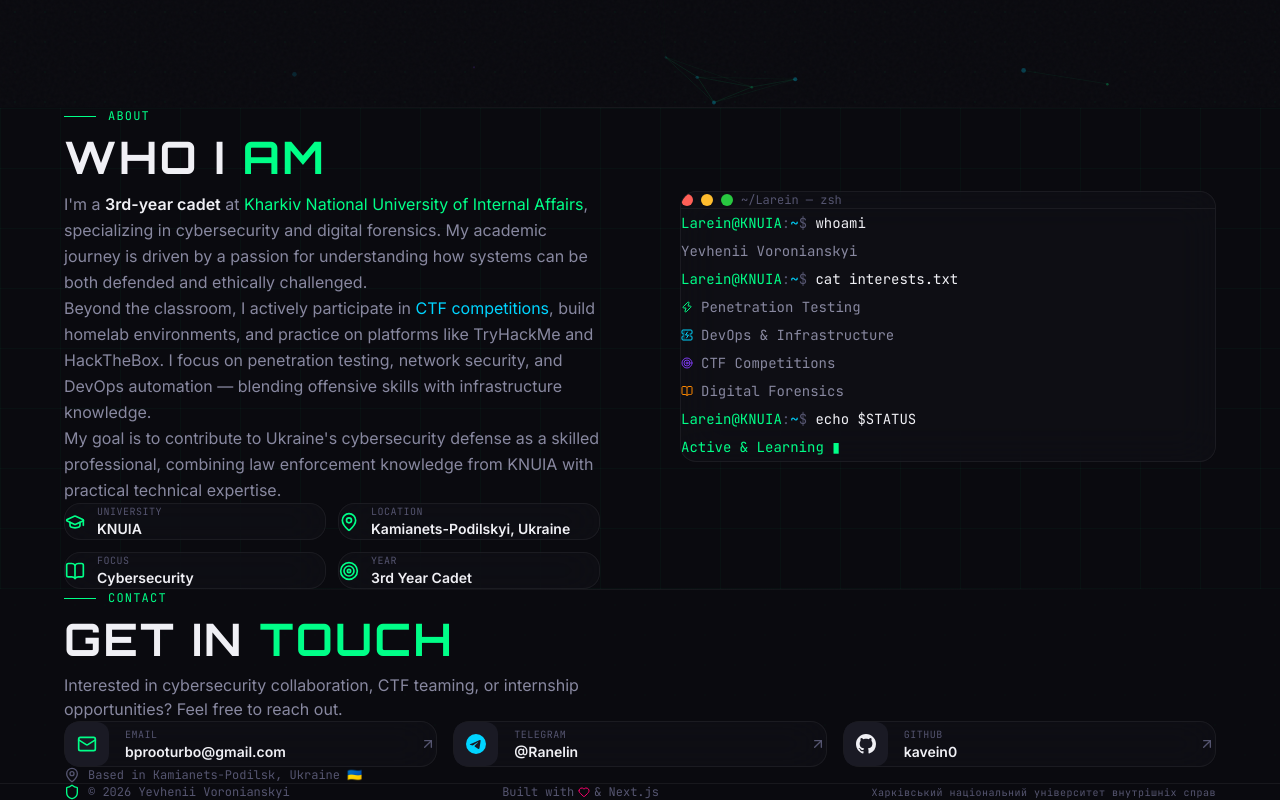
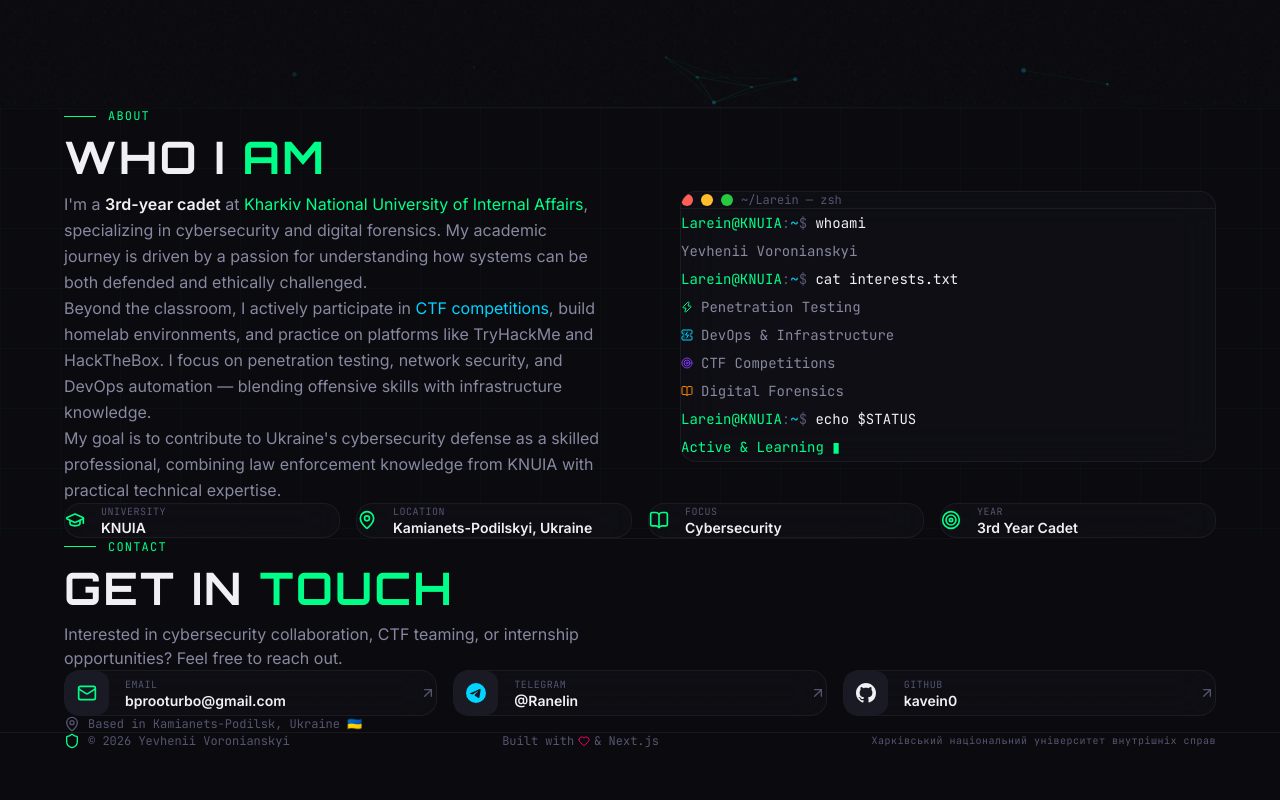
Before and after one commit to kavein0/portfolio, a Next.js app: page / in a window 1280 px wide. Shown: the part 693-1493 px from the top of the page. After the commit the page ends 1442 px from the top, so only its background shows below. Built offline with nearby package versions, Linux system fonts and the light colour scheme.

Commit message:
style: arrange cards horizontally and improve text spacing

```diff
--- a/src/components/sections/AboutSection.tsx
+++ b/src/components/sections/AboutSection.tsx
@@ -96,28 +96,6 @@ export default function AboutSection() {
               combining law enforcement knowledge from KNUIA with practical technical expertise.
             </p>
 
-            {/* Quick stats */}
-            <div className="grid grid-cols-2 gap-3 pt-4">
-              {highlights.map((item, i) => (
-                <m.div
-                  key={item.label}
-                  initial={{ opacity: 0, y: 15 }}
-                  animate={inView ? { opacity: 1, y: 0 } : {}}
-                  transition={{ duration: 0.4, delay: 0.4 + i * 0.1 }}
-                  className="glass-card p-4 flex items-center gap-3"
-                >
-                  <div className="text-[var(--cyber-green)]">{item.icon}</div>
-                  <div>
-                    <p className="font-mono text-[10px] text-[var(--text-muted)] uppercase tracking-wider">
-                      {item.label}
-                    </p>
-                    <p className="text-sm font-semibold text-[var(--text-primary)]">
-                      {item.value}
-                    </p>
-                  </div>
-                </m.div>
-              ))}
-            </div>
           </m.div>
 
           {/* Visual block — terminal card */}
@@ -185,6 +163,31 @@ export default function AboutSection() {
             </div>
           </m.div>
         </div>
+
+        {/* Quick stats - Full width horizontal layout */}
+        <div className="grid grid-cols-2 lg:grid-cols-4 gap-4 mt-16">
+          {highlights.map((item, i) => (
+            <m.div
+              key={item.label}
+              initial={{ opacity: 0, y: 15 }}
+              animate={inView ? { opacity: 1, y: 0 } : {}}
+              transition={{ duration: 0.4, delay: 0.4 + i * 0.1 }}
+              className="glass-card p-5 flex items-start sm:items-center gap-4"
+            >
+              <div className="text-[var(--cyber-green)] mt-1 sm:mt-0">
+                {item.icon}
+              </div>
+              <div>
+                <p className="font-mono text-[10px] text-[var(--text-muted)] uppercase tracking-wider mb-1.5">
+                  {item.label}
+                </p>
+                <p className="text-sm font-semibold text-[var(--text-primary)] leading-tight">
+                  {item.value}
+                </p>
+              </div>
+            </m.div>
+          ))}
+        </div>
       </div>
     </section>
   );
--- a/src/components/sections/ContactSection.tsx
+++ b/src/components/sections/ContactSection.tsx
@@ -93,10 +93,10 @@ export default function ContactSection() {
                 {link.icon}
               </div>
               <div className="flex-1">
-                <p className="font-mono text-[10px] text-[var(--text-muted)] uppercase tracking-wider">
+                <p className="font-mono text-[10px] text-[var(--text-muted)] uppercase tracking-wider mb-1.5">
                   {link.label}
                 </p>
-                <p className="text-sm font-semibold text-[var(--text-primary)] group-hover:text-[var(--cyber-green)] transition-colors">
+                <p className="text-sm font-semibold text-[var(--text-primary)] group-hover:text-[var(--cyber-green)] transition-colors leading-tight">
                   {link.value}
                 </p>
               </div>
```
